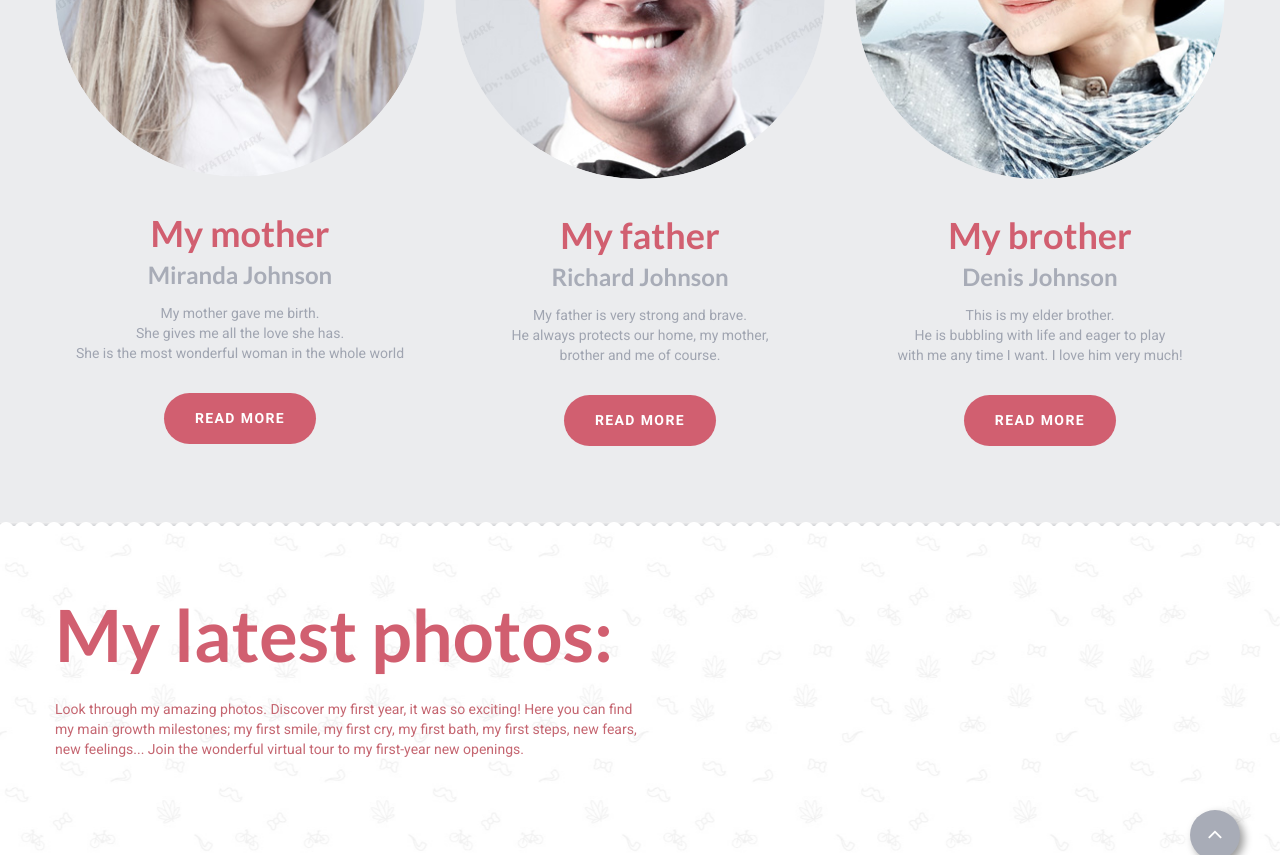
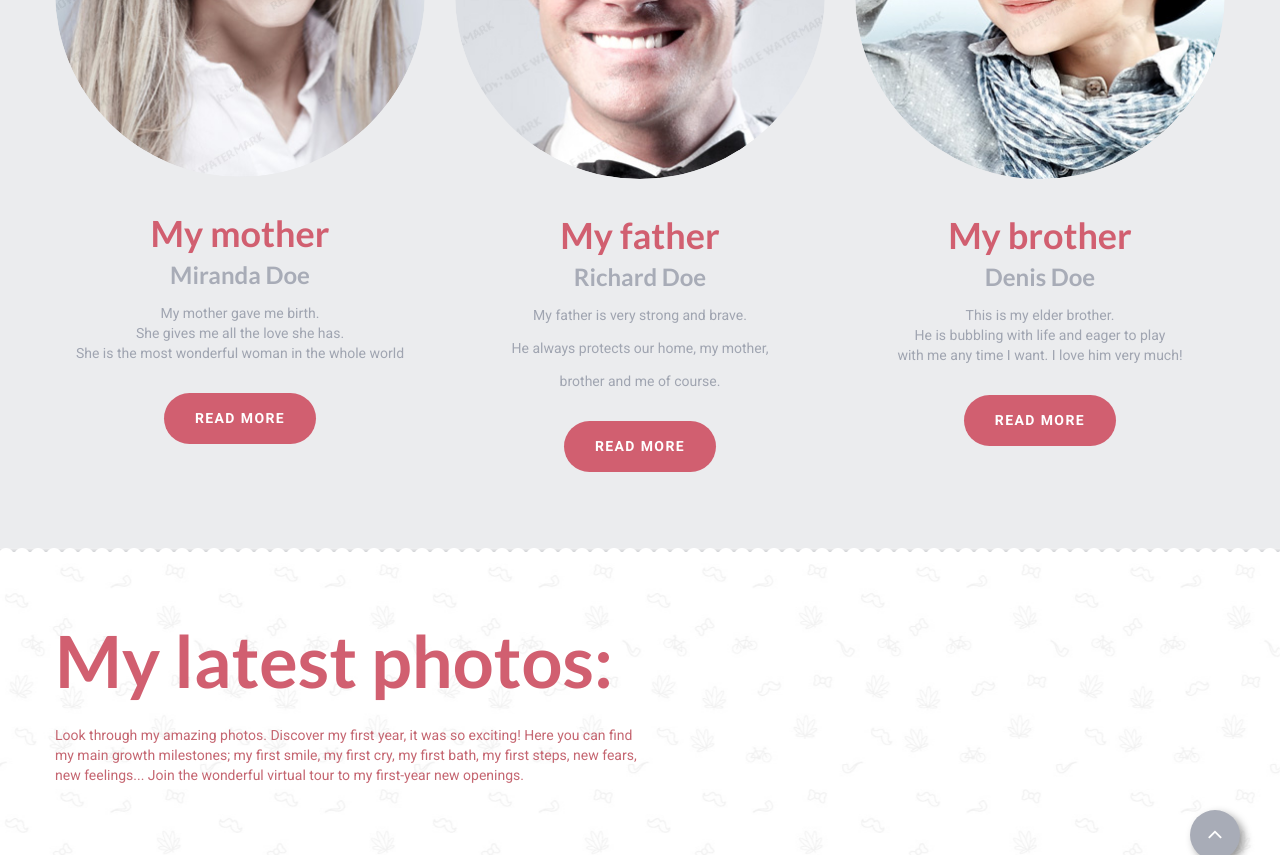
Before and after one commit to guillermocalvo/template, a Jekyll site: the page built from index.md, in a window 1280 px wide and 900 px high, scrolled down 1375 px, cut to the strip 0-855 px from the top of the window. Built offline with Jekyll 4.4.1, drawn with Linux system fonts in a browser that asks for light colours; nearby versions of some CDN libraries; some web fonts are replaced; library files that are not in the unit come from our copies.

Commit message:
Update layout

```diff
--- a/_layouts/welcome.html
+++ b/_layouts/welcome.html
@@ -60,50 +60,31 @@
         <section class="well bg-secondary shadow-mod">
             <div class="container text-center">
                 <div class="row">
-                    <div class="col-md-4 col-sm-4 col-xs-12">
+
+{% assign family_members = site.data.baby.family | size %}
+{% assign columns = 12 | divided_by: family_members %}
+
+			{% if site.data.baby.family %}
+				{% for member in site.data.baby.family %}
+                    <div class="col-md-{{ columns }} col-sm-{{ columns }} col-xs-12">
                         <article>
-                            <div class="icon icon1"></div>
-                            <p class="img-circle"><img class="img-circle" src="images/page-1_img01.jpg" alt=""/></p>
+                            <div class="icon {{ member.icon }}"></div>
+                            <p class="img-circle"><img class="img-circle" src="{{ member.image }}" alt=""/></p>
 
-                            <h3 class="text-primary">My mother</h3>
-                            <h4 class="text-secondary">Miranda Johnson </h4>
+                            <h3 class="text-primary">{{ member.primary }}</h3>
+                            <h4 class="text-secondary">{{ member.secondary }}</h4>
 
-                            <p>My mother gave me birth. <br/> She gives me all the love she has. <br/> She is the most
-                                wonderful woman in the whole world </p>
-                            <a href="#" class="btn">Read More</a>
+							{{ member.text | markdownify }}
+
+							{% if member.link %}
+                            <a href="{{ member.link.url }}" class="btn">{{ member.link.title }}</a>
+							{% endif %}
                         </article>
 
                     </div>
+				{% endfor %}
+			{% endif %}
 
-                    <div class="col-md-4 col-sm-4 col-xs-12">
-                        <article>
-                            <div class="icon icon2"></div>
-                            <p class="img-circle"><img class="img-circle" src="images/page-1_img02.jpg" alt=""/></p>
-
-                            <h3 class="text-primary">My father</h3>
-                            <h4 class="text-secondary">Richard Johnson </h4>
-
-                            <p>My father is very strong and brave. <br/> He always protects our home, my mother, <br/>
-                                brother and me of course. </p>
-                            <a href="#" class="btn">Read More</a>
-                        </article>
-
-                    </div>
-
-                    <div class="col-md-4 col-sm-4 col-xs-12">
-                        <article>
-                            <div class="icon icon3"></div>
-                            <p class="img-circle"><img class="img-circle" src="images/page-1_img03.jpg" alt=""/></p>
-
-                            <h3 class="text-primary">My brother</h3>
-                            <h4 class="text-secondary">Denis Johnson </h4>
-
-                            <p>This is my elder brother. <br/> He is bubbling with life and eager to play <br/> with me
-                                any time I want. I love him very much! </p>
-                            <a href="#" class="btn">Read More</a>
-                        </article>
-
-                    </div>
                 </div>
             </div>
             <hr/>
```
